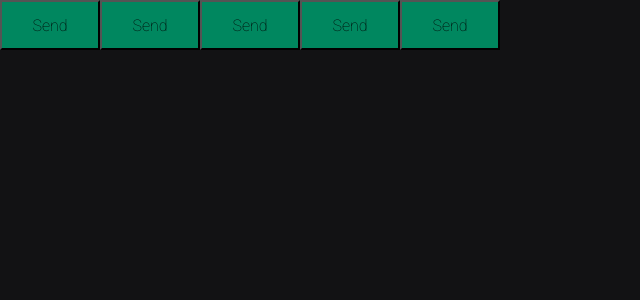
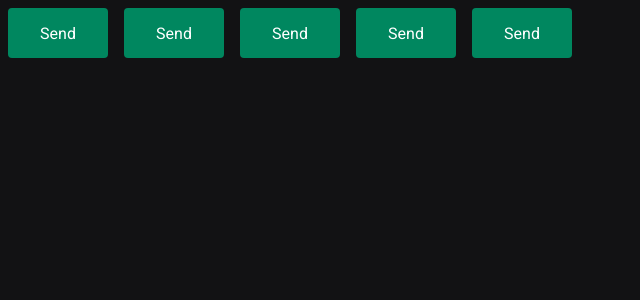
Before and after one commit to bulnes/02-ignite-timer, a React (Vite) app: page / in a window 1280 px wide. Shown: the top 300 px of the page, without its empty margins (0-640 px from the left). Built offline with nearby package versions, Linux system fonts and the light colour scheme.

Commit message:
feat: install proper fonts in the project

```diff
--- a/index.html
+++ b/index.html
@@ -7,7 +7,7 @@
     <meta name="viewport" content="width=device-width, initial-scale=1.0" />
 
     <link
-      href="https://fonts.googleapis.com/css2?family=Roboto+Mono:wght@100..700&family=Roboto:wght@100;700&display=swap"
+      href="https://fonts.googleapis.com/css2?family=Roboto&family=Roboto+Mono:ital,wght@0,100..700;1,100..700&display=swap"
       rel="stylesheet"
     />
 
--- a/src/Button/Button.styles.ts
+++ b/src/Button/Button.styles.ts
@@ -10,9 +10,14 @@
   width: 100px;
   height: 50px;
 
+  border-radius: 4px;
+  border: 0;
+  margin: 8px;
+
   ${props => {
     return css`
       background-color: ${props.theme['green-500']};
+      color: ${props => props.theme.white};
     `
   }}
 `;
```
